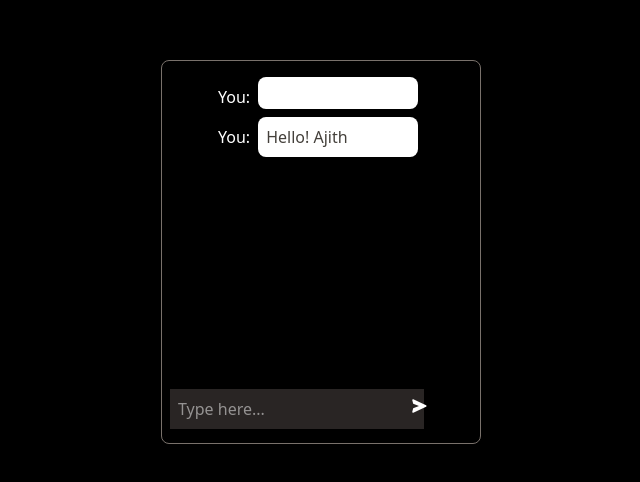
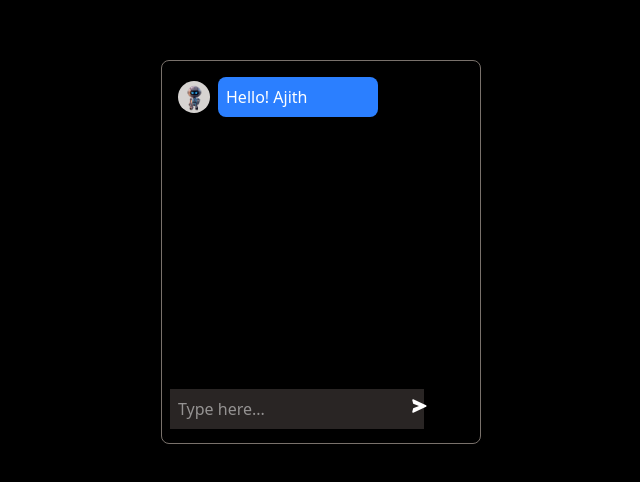
Before and after one commit to AJITH0101/ai-dirtychatbot, a React (Vite) app: page / in a window 1280 px wide. Shown: the part 148-630 px from the top of the page, without its empty margins (319-959 px from the left). Built offline with nearby package versions, Linux system fonts and the light colour scheme.

Commit message:
working initial model

```diff
--- a/src/App.jsx
+++ b/src/App.jsx
@@ -23,11 +23,7 @@ function App() {
   const[timerSet, setTimerset] = useState(false)
   const[timerSet1, setTimerset1] = useState(false)
   const[roboAppear,setRoboappear] = useState(false)
-  const [messages, setMessages] = useState([
-    {
-      robo:true
-    }
-  ]);
+  const [messages, setMessages] = useState([]);
   const[textData,setTextData] = useState("")
   const[triggerTextBox, setTriggerTextBox] = useState(false)
   const[switchText, setSwitchText] = useState()
@@ -37,31 +33,28 @@ function App() {
   const roboPic = <img src={roboImg} alt='robo' className='w-8 h-8 mt-1 rounded-full bg-stone-300'/>
   const userPic = <div className='text-white mt-2 ml-10'>You:</div>
 
-  const addMessage = (roboText,arrayNum) => {
+  const addMessage = (roboText) => {
     setMessages(
       [...messages,
         {
           id: messages.length,
           text: roboText,
-          robo:true
+
         }]);
-        //setSwitchText[arrayNum](true)
+        setSwitchText(true)
   };
 
-   useEffect(()=>{
-   console.log(messages);
 
-  },[messages])
 
-  const userMessage = (num)=>{
+  const userMessage = ()=>{
     setMessages(
       [...messages,
         {
           id: messages.length,
           text: textData,
-          robo:false
+
         }]);
-        //setSwitchText[1](false)
+       setSwitchText(false)
   }
 
   useEffect(() => {
```
